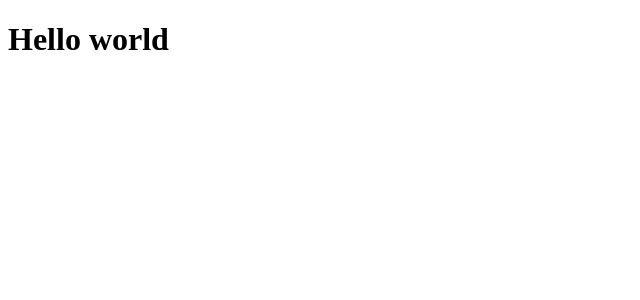
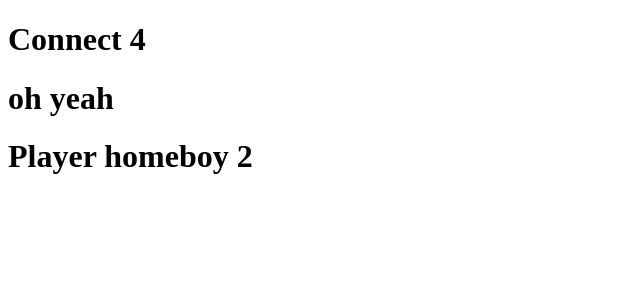
Before and after one commit to joshh45/React-Connect-4, a React app: page / in a window 1280 px wide. Shown: the top 300 px of the page, without its empty margins (0-640 px from the left). Built offline with nearby package versions, Linux system fonts and the light colour scheme; the HTML template or start-up script is replaced by a standard one.

Commit message:
board created

```diff
--- a/src/components/App.js
+++ b/src/components/App.js
@@ -1,17 +1,24 @@
 import React, { Component } from 'react';
-
+import Board from './Board';
 
 
 class App extends Component {
   constructor(props) {
     super(props);
     this.state = {
+      player1: 1,
+      player2: 2,
+      currentPlayer: null,
     };
   }
     render(){
       return (
         <div>
-          <h1> Hello world </h1>
+          <h1> Connect 4 </h1>
+            <Board
+              player1= {this.state.player1}
+              player2= {this.state.player2}
+            />
         </div>
       );
     }
--- /dev/null
+++ b/src/components/Board.js
@@ -0,0 +1,22 @@
+import React, { Component } from 'react';
+
+class Board extends Component {
+  constructor(props) {
+    super(props);
+    this.state = {
+
+    };
+  }
+
+  render(){
+    return(
+      <div>
+      <h1> oh yeah </h1>
+      <h1> Player homeboy {this.props.player2} </h1>
+      </div>
+    );
+  }
+}
+
+
+export default Board;
```
Also changed, not shown: src/components/GameClass.js (added, +23 -0 lines), 1 other file (tests, documents, lock files or other folders).
